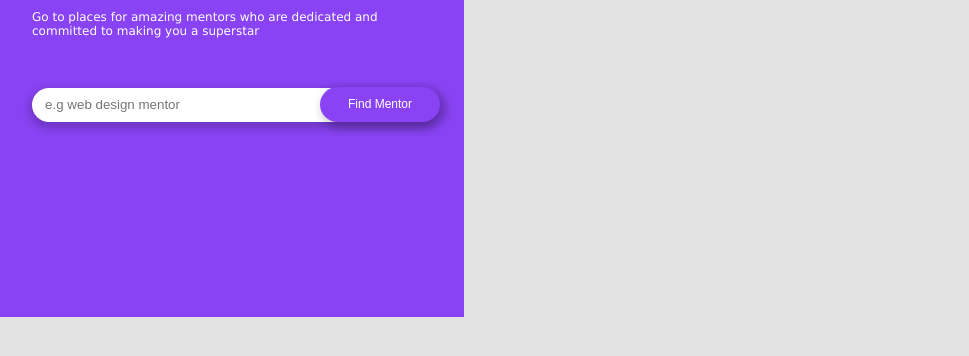
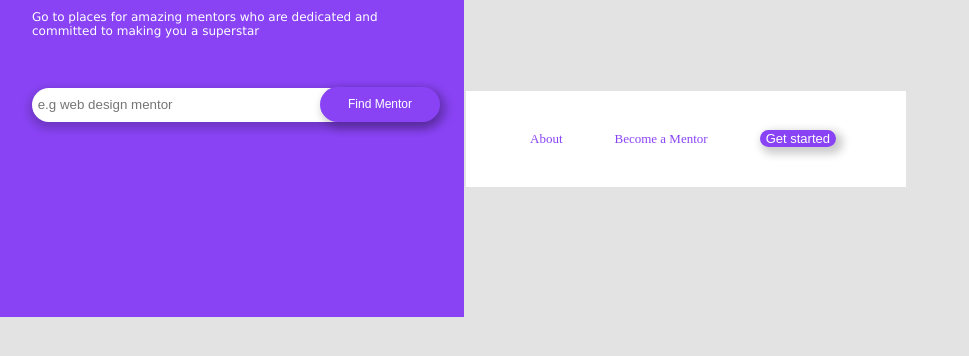
Before and after one commit to Wach-E/DSC_Project-2, a plain HTML site: page index.html in a window 1280 px wide. Shown: the part 254-610 px from the top of the page, without its empty margins (0-969 px from the left). Drawn offline with Linux system fonts and the light colour scheme.

Commit message:
added second div

```diff
--- a/CSS/style.css
+++ b/CSS/style.css
@@ -68,3 +68,41 @@ h1 {
     border-radius: 2rem;
     box-shadow: 4px 4px 8px 3px rgba(0, 0, 0, 0.2);
 }
+
+.boxTwo {
+    display: inline-flex;
+    flex-flow: row wrap;
+    width: 25em;
+    position: relative;
+    top: 0rem;
+}
+
+.navigation {
+    max-width: 25rem;
+}
+nav {
+    background-color: #E8D7FF;
+    width: 100%;
+    margin-left: -2px;
+    padding: 1rem 1.5rem;
+    background-color: white;
+}
+
+
+li {
+    display: inline-block;
+    list-style: none;
+    margin: 0.5rem auto;
+    padding-right: 3rem;
+    font-size: 13px;
+    color: #8943F4;;
+}
+
+#getstarted {
+    background-color: #8943F4;
+    color: white;
+    font-size: 13px;
+    border: thin;
+    border-radius: 2rem;
+    box-shadow: 4px 4px 8px 3px rgba(0, 0, 0, 0.2);
+}
--- a/index.html
+++ b/index.html
@@ -18,10 +18,21 @@
             and committed to making you a superstar</p>
         <br>
         <div class="research">
-            <input id="searchMentor" type="text" placeholder="   e.g web design mentor">
+            <input id="searchMentor" type="text" placeholder=" e.g web design mentor">
             <button id="findMentor">Find Mentor</button>
         </div>
 
     </div>
+    <div class="boxTwo">
+        <div class="navigation">
+            <nav>
+                <ul>
+                    <li>About</li>
+                    <li>Become a Mentor</li>
+                    <button id="getstarted">Get started</button>
+                </ul>
+            </nav>
+        </div>
+    </div>
 </body>
 </html>
```
